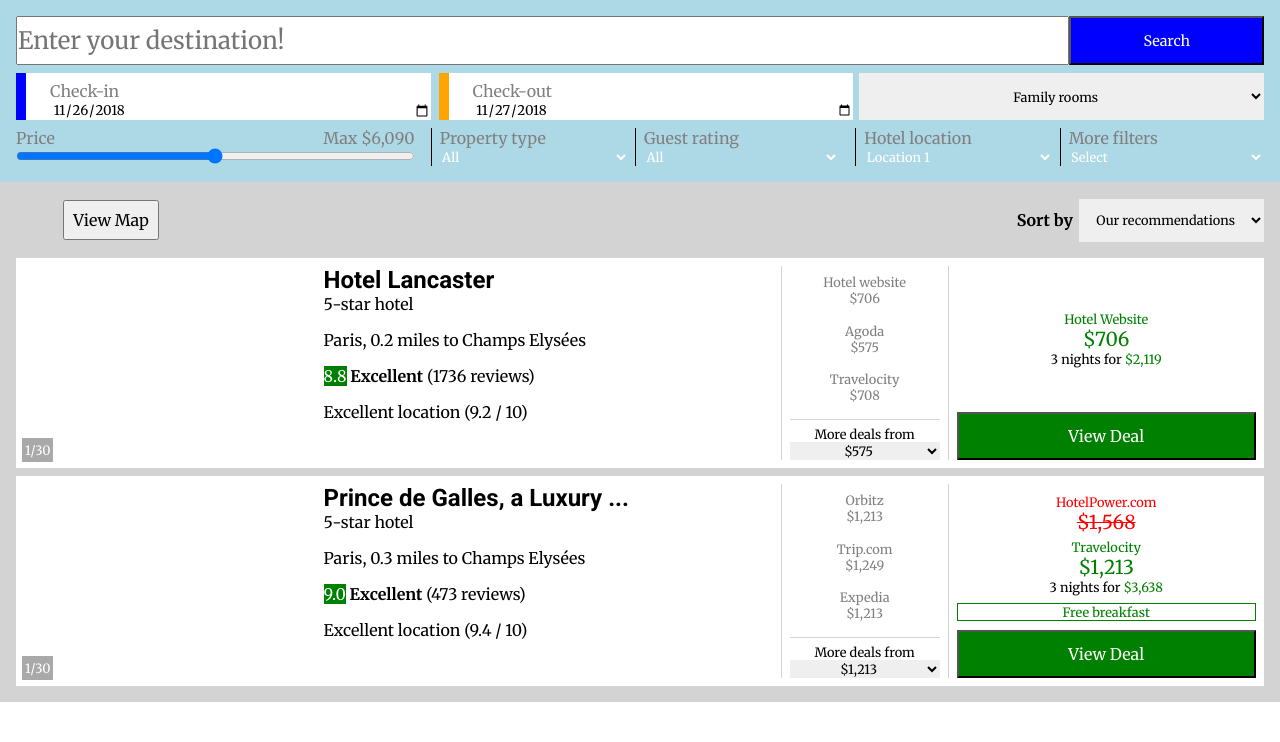
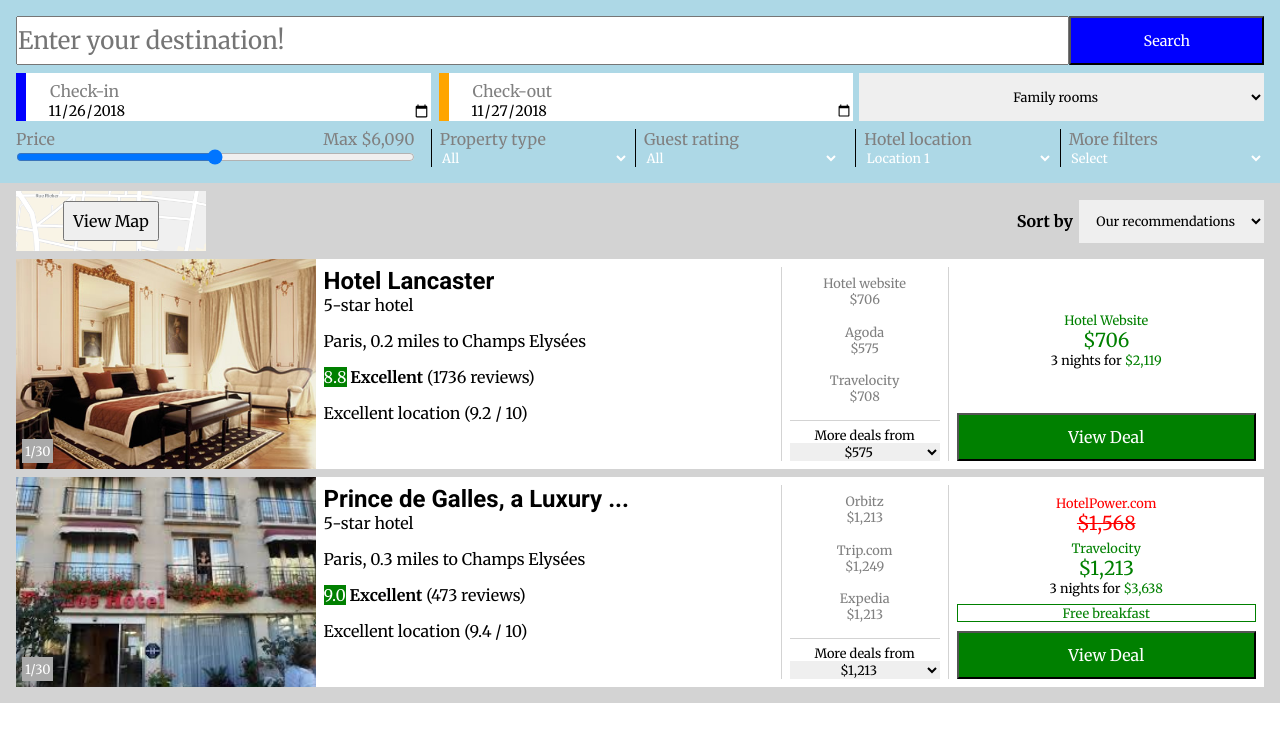
Before and after one commit to stevD9/hotels, a plain HTML site: page index.html in a window 1280 px wide. Drawn offline with Linux system fonts and the light colour scheme.

Commit message:
Added images. Minor positioning fixes. Colours remain

```diff
--- a/css/style.css
+++ b/css/style.css
@@ -45,7 +45,7 @@
   font-family: 'Merriweather', serif;
 }
 
-#search {
+#search, #filters-1 {
   margin-bottom: .5em;
 }
 
@@ -71,13 +71,10 @@
   flex: 1 1;
 }
 
-#filters-1 {
-  margin-bottom: .5em;
-}
-
 #check-in, #check-out {
-  padding-left: 2em;
+  padding-left: 1.5em;
   border: none;
+  font-size: .9em;
 }
 
 .check-in {
@@ -172,6 +169,8 @@
   height: 60px;
   justify-content: center;
   align-items: center;
+  background-image: url("../images/map.png");
+  background-size: cover;
 }
 
 .view-map-btn {
@@ -218,6 +217,18 @@
   margin-left: .5em;
   margin-bottom: .5em;
   padding: .3em .2em;
+}
+
+.hotel.a .img {
+  background-image: url("../images/hotel1.jpg");
+  background-size: cover;
+  background-position: center;
+}
+
+.hotel.b .img {
+  background-image: url("../images/hotel2.jpg");
+  background-size: cover;
+  background-position: center;
 }
 
 .hotel {
--- a/index.html
+++ b/index.html
@@ -113,7 +113,7 @@
 <!-- Hotels sections -->
 
       <section id="hotels">
-        <section class="hotel container">
+        <section class="hotel a container">
           <div class="img container">
             <p>1/30</p>
           </div>
@@ -152,7 +152,7 @@
           </aside>
         </section>
 
-        <section class="hotel container">
+        <section class="hotel b container">
           <div class="img container">
             <p>1/30</p>
           </div>
```
Also changed, not shown: images/hotel1.jpg (added), images/hotel2.jpg (added), images/map.png (added).
